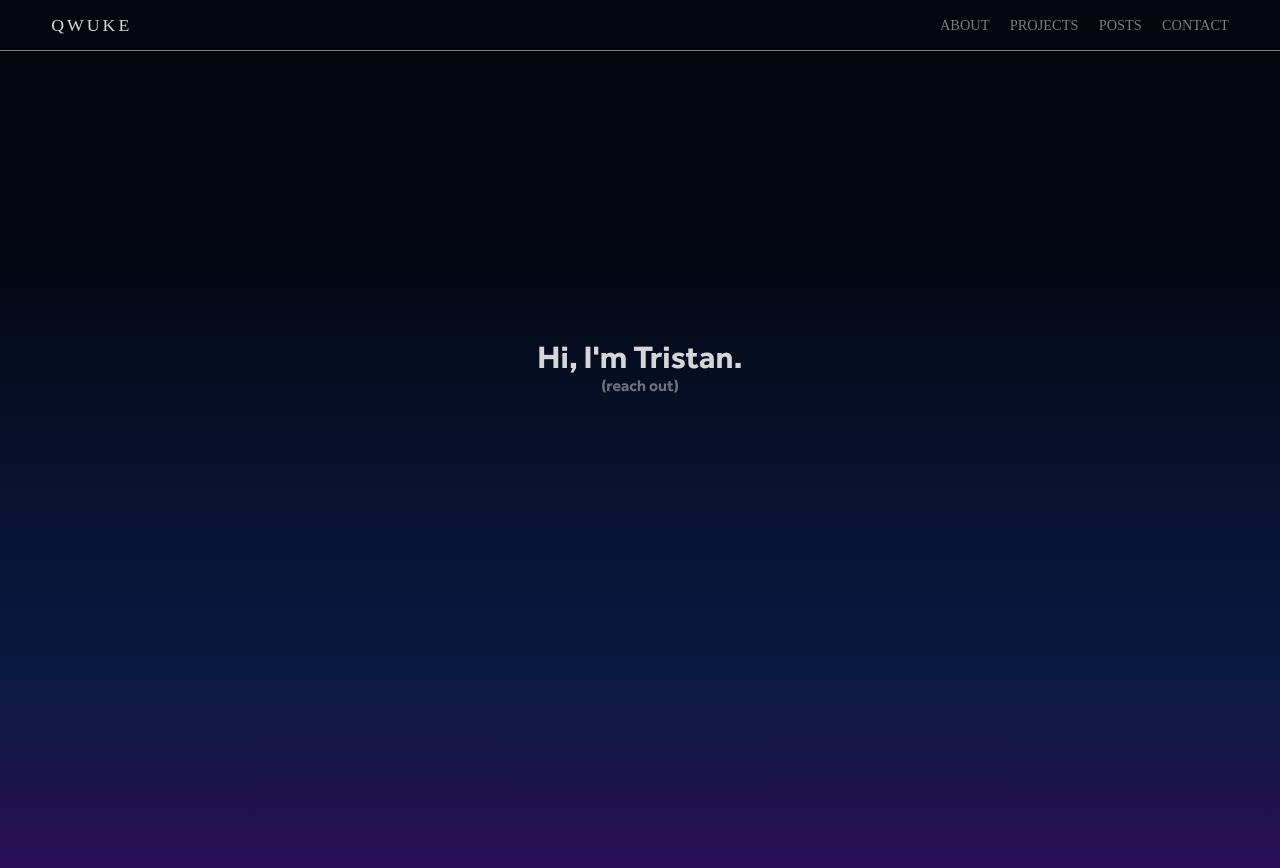
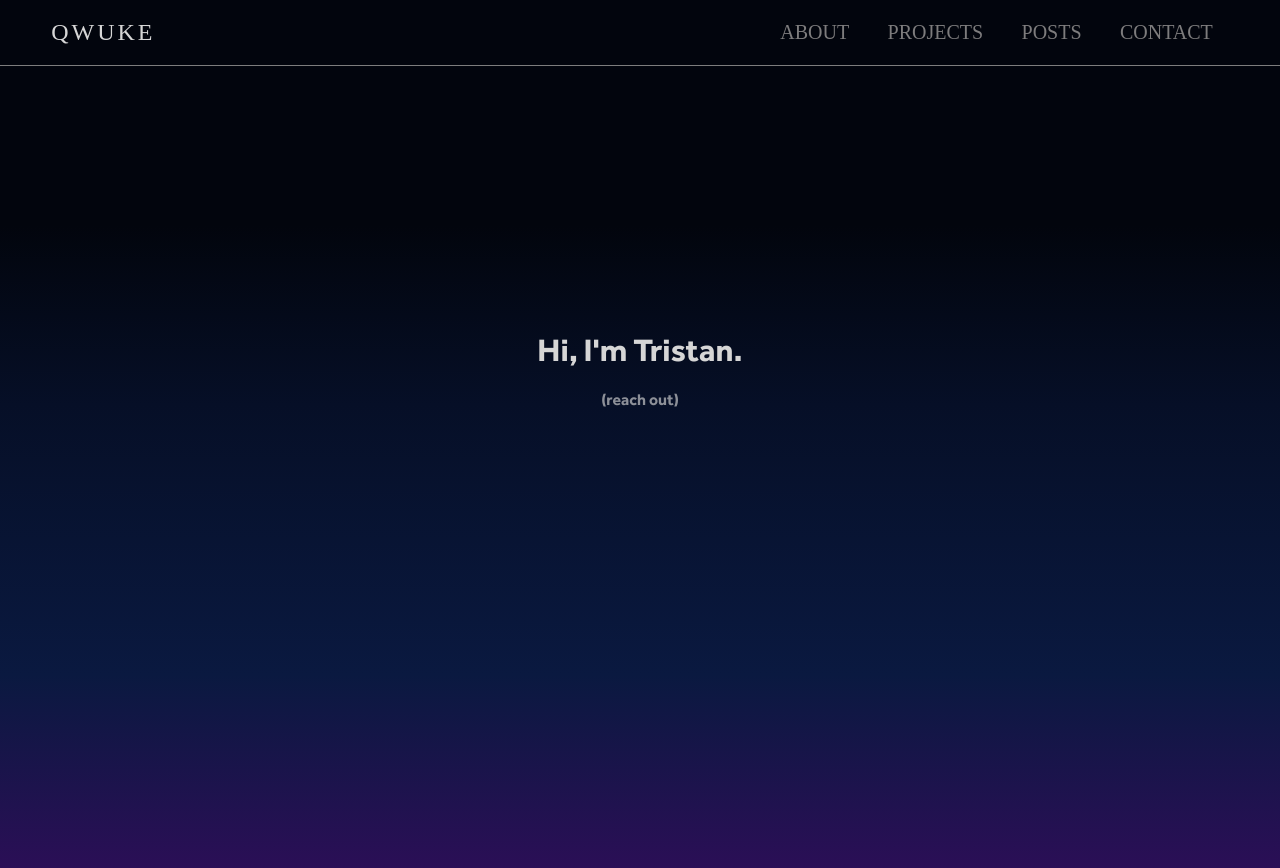
Before and after one commit to Qwuke/qwuke.github.io, a Jekyll site: the page built from index.html, in a window 1280 px wide. Shown: the top 868 px of the page. Built offline with Jekyll 4.4.1, drawn with Linux system fonts in a browser that asks for light colours; some web fonts are replaced; the list of posts is cut into pages by our own code.

Commit message:
Update layouts for all pages and create blog post layout, update stylesheet

```diff
--- a/_layouts/default.html
+++ b/_layouts/default.html
@@ -5,10 +5,10 @@
 <html lang="en">
 	<head>
 		<meta charset="utf-8"/>
-		<title>Tristan Mortimer - Qwuke</title>
+		<title>Tristan Mortimer - {{ page.title | downcase }}</title>
 		<meta name="description" content="Placeholder"/>
-		<link rel="stylesheet" href="styles.css">
-		<link rel="shortcut icon" type="image/x-icon" href="favicon.ico" />
+		<link rel="stylesheet" href="/styles.css">
+		<link rel="shortcut icon" type="image/x-icon" href="/favicon.ico" />
 		<meta name="viewport" content="width=device-width">
 
 		<!-- Google Analytics -->
@@ -40,9 +40,11 @@
 				</ul>
 			</nav>
 		</header>
-
+		<main>
         {{ content }}
-
-    	<script src="/scripts.js"></script>
+		</main>
+    	<footer>
+		</footer>
+		<script src="/scripts.js"></script>
     </body>
 </html>
--- a/styles.css
+++ b/styles.css
@@ -12,9 +12,43 @@
 body {
  margin: 0px;
  height: 100vh;
+ text-align: center;
  background: -webkit-linear-gradient(#07020d 25%, #150627 45%, #220a40 75%, #300d5a) no-repeat fixed;
  background: linear-gradient(#02050D 25%, #060F27 45%, #0A1940 75%, #300d5a) no-repeat fixed;
 }
+
+main {
+	display: grid;
+	font-family: OtherFont;
+	color: #D6D6D6;
+	grid-auto-columns: fit-content(1200px);
+	justify-content: center;
+	align-items: center;
+}
+
+main h1 {
+	font-size: 2rem;
+	margin: 0;
+}
+
+main article h1 {
+	text-transform: uppercase;
+	font-weight: lighter;
+	font-size: 3rem;
+	margin: 0;
+	padding-top: 1.4rem;
+}
+
+main article {
+	padding: 0 1em;
+}
+
+main article p {
+	font-size: 1.5rem;
+	font-weight: lighter;
+
+}
+
 
 .landing-body {
 	display: flex;
@@ -25,25 +59,26 @@
 }
 
 .landing-body a {
-	opacity: .5;
+	opacity: .65;
+	text-decoration: none;
+	color: #D6D6D6;
 }
 
 .landing-body a:hover {
+	color: #D6D6D6;
 	border-bottom: 1px solid;
 }
 
-.landing-body h1, h2, h3, h4{
-	margin: 0;
-	font-family: OtherFont;
-	color: #D6D6D6;
+.landing-body h2 {
+	font-size: 1rem;
 }
 
 .header-container {
 	display: flex;
 	flex-direction: column;
-	text-align: center;
 	border-bottom: 1px solid #7D7D7D;
-	padding: 0 0;
+	text-transform: uppercase;
+	padding: 0;
 }
 
 .logo {
@@ -52,12 +87,12 @@
 	padding-top: 10px;
 }
 
-.logo a{
+.logo a {
  	font-family: HeaderFont;
 	letter-spacing: 3px;
 	font-weight: 500;
-	font-size: 1.5rem;
-    text-transform: uppercase;
+	font-size: 1.4rem;
+	text-decoration: none;
     color: #D6D6D6;
 }
 
@@ -66,19 +101,23 @@
 }
 
 header ul {
-	margin: 0.1em 0 0.1em 0;
+	flex-wrap: wrap;
+	flex-direction: row;
+	display: flex;
+	list-style-type: none;
+	justify-content: center;
+	margin: 0.1rem 0;
 	padding-left: 0;
 }
 
 header ul li {
-	display: inline-block;
-	padding: 0.15em 1.5em 0.15em 1.5em;
-	font-size: 1.3em;
+	flex-basis: 30%;
+	padding: 0.3rem 1rem;
+	font-size: 1.3rem;
 }
 
 header ul li a {
 	font-family: HeaderFont;
-	text-transform: uppercase;
 	text-decoration: none;
 	color: #7D7C7D;
 }
@@ -102,7 +141,7 @@
 	}
 
 	.logo a {
-		font-size: 1.11rem;
+		font-size: 1.5rem;
 		text-decoration: none;
 	}
 
@@ -112,12 +151,13 @@
 	}
 
 	header ul li {
-		padding: 0 0 0 1.4em;
-		font-size: 0.9em;
+		flex-basis: 0%;
+		padding-left: 1.4rem;
+		font-size: 1.25rem;
 	}
 
 	header ul {
-		margin: 1em 0 1em 0;
+		margin: 1rem 0;
 	}
 
 	nav {
```
Also changed, not shown: _layouts/base.html (added, +8 -0 lines), _layouts/post.html (added, +14 -0 lines).
